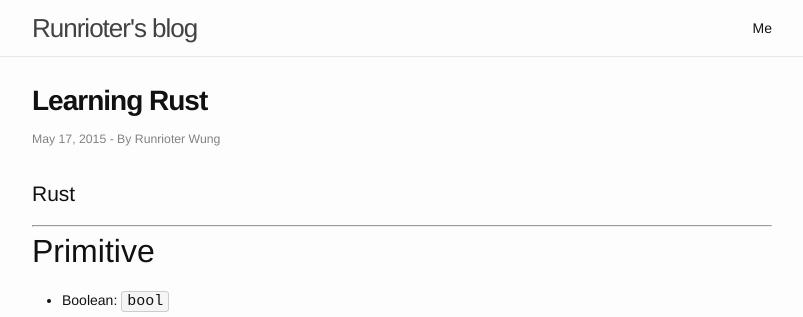
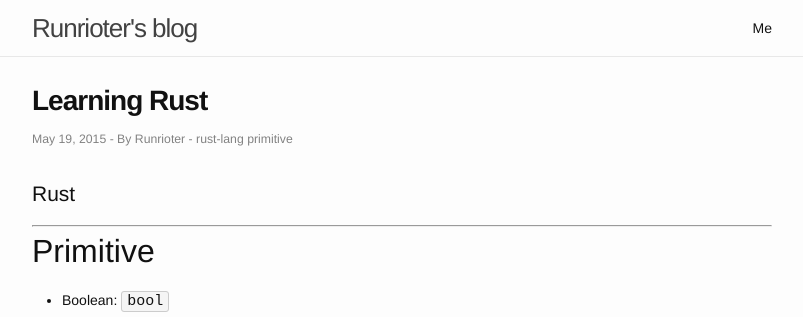
Before and after one commit to Runrioter/Runrioter.github.io, a Jekyll site: the page built from _posts/2015-05-17-learning-rust.md, in a window 1280 px wide. Shown: the top 317 px of the page, without its empty margins (238-1041 px from the left). Built offline with Jekyll 4.4.1, drawn with Linux system fonts in a browser that asks for light colours.

Commit message:
add YAML Front Matter

```diff
--- a/_posts/2015-05-17-learning-rust.md
+++ b/_posts/2015-05-17-learning-rust.md
@@ -1,3 +1,12 @@
+---
+layout: post
+title: Learning Rust
+date: 2015-05-18 16:30:00
+categories: blog rust
+author: Runrioter
+meta: rust-lang primitive
+---
+
 # Rust
 ---
 ## Primitive
```
